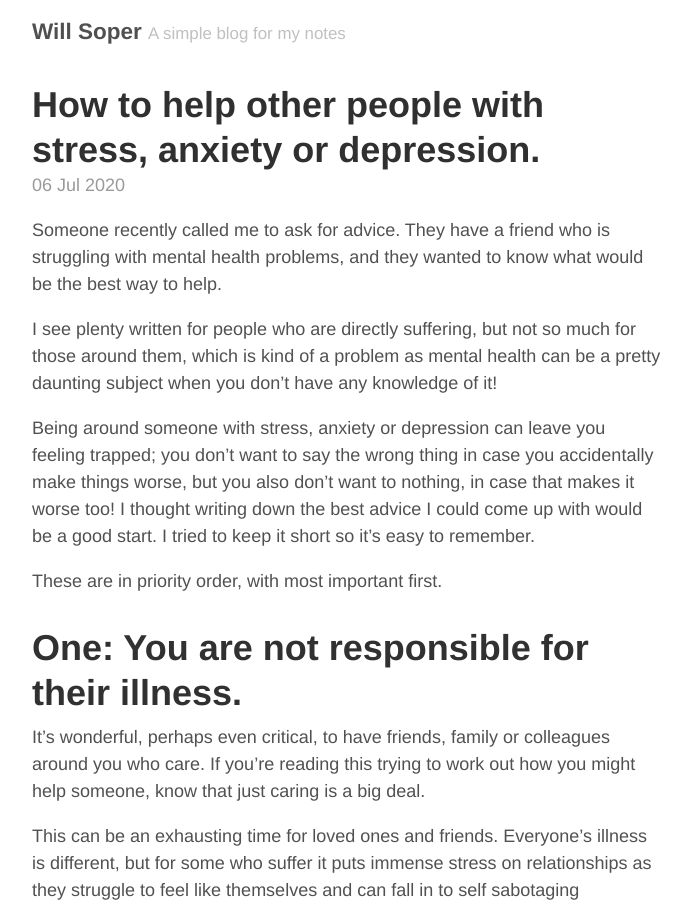
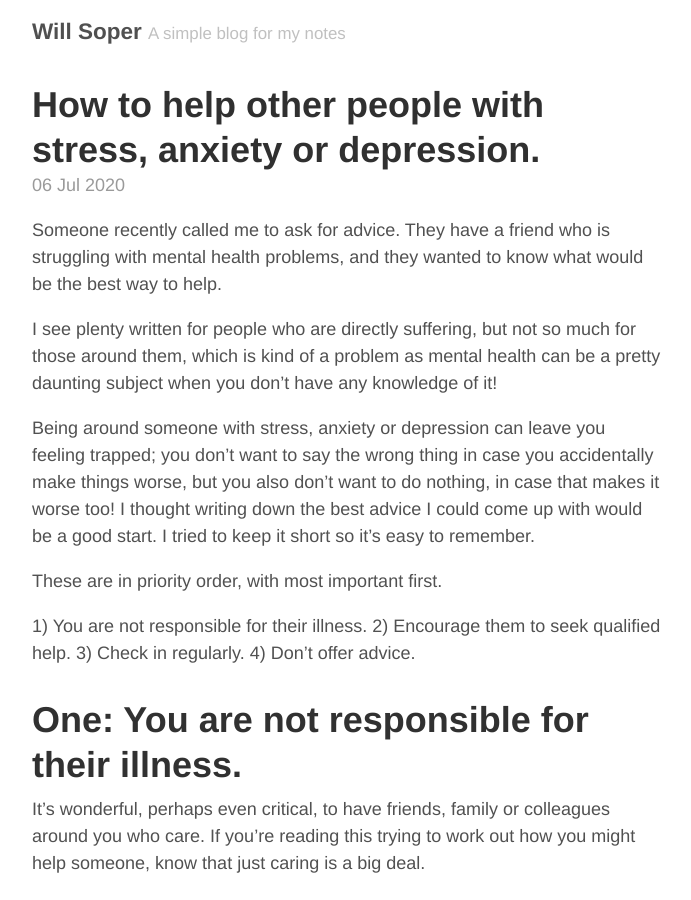
Before and after one commit to WillSoper/WillSoper.github.io, a Jekyll site: the page built from _posts/2020-07-06-helping-others-with-their-mental-health.md, in a window 1280 px wide and 900 px high. Shown: the whole window, without its empty margins (293-984 px from the left). Built offline with Jekyll 4.4.1, drawn with Linux system fonts in a browser that asks for light colours.

Commit message:
Added list for readability

```diff
--- a/_posts/2020-07-06-helping-others-with-their-mental-health.md
+++ b/_posts/2020-07-06-helping-others-with-their-mental-health.md
@@ -9,9 +9,14 @@
 
 I see plenty written for people who are directly suffering, but not so much for those around them, which is kind of a problem as mental health can be a pretty daunting subject when you don’t have any knowledge of it!
 
-Being around someone with stress, anxiety or depression can leave you feeling trapped; you don’t want to say the wrong thing in case you accidentally make things worse, but you also don’t want to nothing, in case that makes it worse too! I thought writing down the best advice I could come up with would be a good start. I tried to keep it short so it’s easy to remember.
+Being around someone with stress, anxiety or depression can leave you feeling trapped; you don’t want to say the wrong thing in case you accidentally make things worse, but you also don’t want to do nothing, in case that makes it worse too! I thought writing down the best advice I could come up with would be a good start. I tried to keep it short so it’s easy to remember.
 
 These are in priority order, with most important first.
+
+1) You are not responsible for their illness.
+2) Encourage them to seek qualified help.
+3) Check in regularly.
+4) Don’t offer advice.
 
 # One: You are not responsible for their illness.
 It’s wonderful, perhaps even critical, to have friends, family or colleagues around you who care. If you’re reading this trying to work out how you might help someone, know that just caring is a big deal.
```
